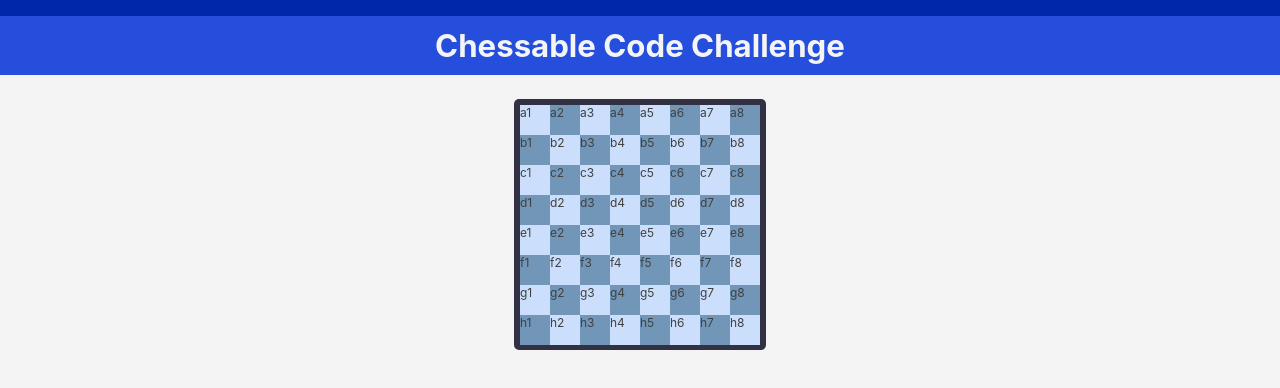
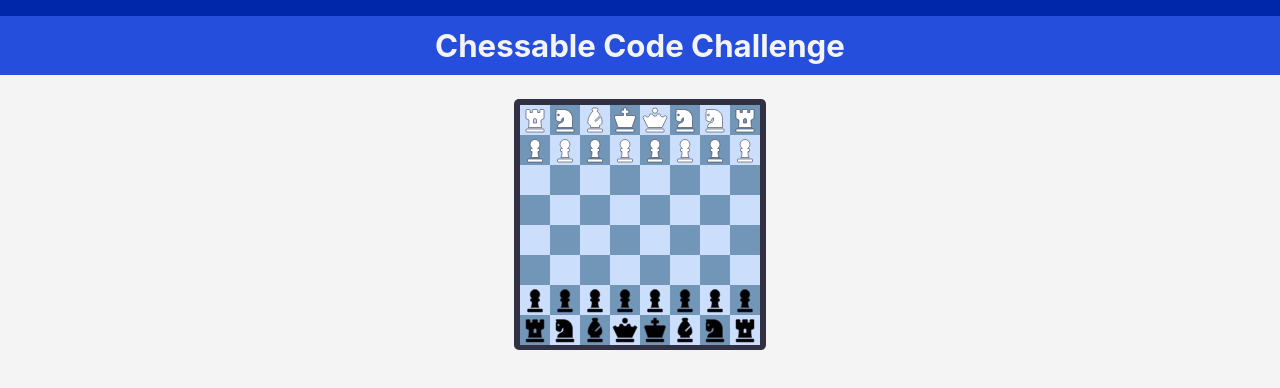
Before and after one commit to alicia-colom/chessable-code-challenge, a React (Create React App) app: page / in a window 1280 px wide. Shown: the top 388 px of the page. Built offline with nearby package versions, Linux system fonts and the light colour scheme.

Commit message:
Render all pieces in board

```diff
--- a/src/App.jsx
+++ b/src/App.jsx
@@ -2,7 +2,6 @@ import React from "react";
 import "./App.css";
 import Header from "./components/header/Header";
 import Chessboard from "./components/chessboard/Chessboard";
-import { FontAwesomeIcon } from "@fortawesome/react-fontawesome";
 
 function App() {
   return (
--- a/src/components/chessboard/Chessboard.css
+++ b/src/components/chessboard/Chessboard.css
@@ -16,5 +16,13 @@
   border-radius: 5px;
   color: #404040; /* colorFontMain */
   font-size: 0.75rem;
-  font-size: 0.75rem;
 }
+
+.piece {
+  stroke: #313143; /* colorSecondary */
+  stroke-width: 0.75rem;
+}
+
+/* .tileName {
+  z-index: 0;
+} */
--- a/src/components/chessboard/Chessboard.jsx
+++ b/src/components/chessboard/Chessboard.jsx
@@ -7,42 +7,84 @@ import * as variables from "../../utils/constants";
 const Tile = styled.div`
   background-color: ${(props) =>
     (props.x + props.y) % 2 === 0 ? "#cbdefc" : "#7296B8"};
+  display: flex;
+  align-items: center;
 `;
 
 const Chessboard = () => {
   const board = [];
   const yAxisReversed = variables.yAxis.reverse();
 
-  for (let iX = 0; iX < variables.xAxis.length; iX++) {
-    for (let iY = 0; iY < yAxisReversed.length; iY++) {
+  function buildPiece(icon, x, y) {
+    this.icon = icon;
+    this.x = x;
+    this.y = y;
+  }
+  const rookWhiteLeft = new buildPiece("rook", 0, 0);
+  const rookWhiteRight = new buildPiece("rook", 7, 0);
+  const knightWhiteLeft = new buildPiece("knight", 1, 0);
+  const knightWhiteRight = new buildPiece("knight", 6, 0);
+  const bishopWhiteLeft = new buildPiece("bishop", 2, 0);
+  const bishopWhiteRight = new buildPiece("knight", 5, 0);
+  const queenWhite = new buildPiece("queen", 4, 0);
+  const kingWhite = new buildPiece("king", 3, 0);
+
+  const rookBlackLeft = new buildPiece("rook", 0, 7);
+  const rookBlackRight = new buildPiece("rook", 7, 7);
+  const knightBlackLeft = new buildPiece("knight", 1, 7);
+  const knightBlackRight = new buildPiece("knight", 6, 7);
+  const bishopBlackLeft = new buildPiece("bishop", 2, 7);
+  const bishopBlackRight = new buildPiece("bishop", 5, 7);
+  const queenBlack = new buildPiece("queen", 3, 7);
+  const kingBlack = new buildPiece("king", 4, 7);
+
+  const piecesInitalPosition = [];
+  piecesInitalPosition.push(
+    rookWhiteLeft,
+    rookWhiteRight,
+    knightWhiteLeft,
+    knightWhiteRight,
+    bishopWhiteLeft,
+    bishopWhiteRight,
+    queenWhite,
+    kingWhite,
+    rookBlackLeft,
+    rookBlackRight,
+    knightBlackLeft,
+    knightBlackRight,
+    bishopBlackLeft,
+    bishopBlackRight,
+    queenBlack,
+    kingBlack
+  );
+  for (let i = 0; i < 8; i++) {
+    const pawnWhite = new buildPiece("pawn", i, 1);
+    const pawnBlack = new buildPiece("pawn", i, 6);
+    piecesInitalPosition.push(pawnWhite, pawnBlack);
+  }
+
+  for (let iY = 0; iY < yAxisReversed.length; iY++) {
+    for (let iX = 0; iX < variables.xAxis.length; iX++) {
       const eachTile = variables.xAxis[iX] + yAxisReversed[iY];
-      // const xxx = piecesInitialPosition.map((eachPiece) => {
-      //   if (eachPiece.x === iX && eachPiece.y === iY)
-      //     return (
-      //       <Piece icon={eachPiece.icon} color={iY === 0 ? "white" : "black"} />
-      //     );
-      // });
+      const xxx = piecesInitalPosition.map((eachPiece) => {
+        if (eachPiece.x === iX && eachPiece.y === iY)
+          return (
+            <Piece
+              key={eachTile}
+              icon={eachPiece.icon}
+              color={iY <= 1 ? "white" : "black"}
+            />
+          );
+      });
 
       board.push(
         <Tile key={eachTile} x={iX} y={iY}>
-           {eachTile}{/* {xxx} */}
+          {xxx}
+          {/* <span className="tileName">{eachTile}</span> */}
         </Tile>
       );
     }
   }
-
-  // const piecesInitialPosition = [
-  //   {
-  //     icon: "chess-knight",
-  //     x: 1,
-  //     y: 0,
-  //   },
-  //   {
-  //     icon: "chess-knight",
-  //     x: 7,
-  //     y: 0,
-  //   },
-  // ];
 
   return (
     <div id="chessboard" className="boardContainer">
--- a/src/components/header/Header.jsx
+++ b/src/components/header/Header.jsx
@@ -1,7 +1,5 @@
 import React from "react";
 import "./Header.css";
-
-import { FontAwesomeIcon } from "@fortawesome/react-fontawesome";
 
 function Header() {
   return (
--- a/src/components/piece/Piece.jsx
+++ b/src/components/piece/Piece.jsx
@@ -1,33 +1,24 @@
-{
-  /* <FontAwesomeIcon
-icon="heart"
-size="2x"
-flip="vertical"
-fixedWidth
-border
-color="red"
-/>
-<FontAwesomeIcon icon="brain" />
-<FontAwesomeIcon icon="search-minus" />
-<FontAwesomeIcon icon="search-plus" />
-<FontAwesomeIcon icon="chess-board" />
-<FontAwesomeIcon icon="chess" />
-<FontAwesomeIcon icon="chess-knight" />
-<FontAwesomeIcon icon="chess-pawn" />
-<FontAwesomeIcon icon="chess-rook" />
-<FontAwesomeIcon icon="chess-bishop" />
-<FontAwesomeIcon icon="chess-queen" />
-<FontAwesomeIcon icon="chess-king" /> */
-}
 import React from "react";
+import PropTypes from "prop-types";
 import { FontAwesomeIcon } from "@fortawesome/react-fontawesome";
 
 const Piece = (props) => {
   return (
     <>
-      <FontAwesomeIcon icon={props.icon} className={props.color} />
+      <FontAwesomeIcon
+        icon={"chess-" + props.icon}
+        fixedWidth
+        size="2x"
+        color={props.color}
+        className="piece"
+      />
     </>
   );
 };
 
 export default Piece;
+
+Piece.propTypes = {
+  icon: PropTypes.string.isRequired,
+  color: PropTypes.string.isRequired,
+};
```
Also changed, not shown: public/manifest.json.
